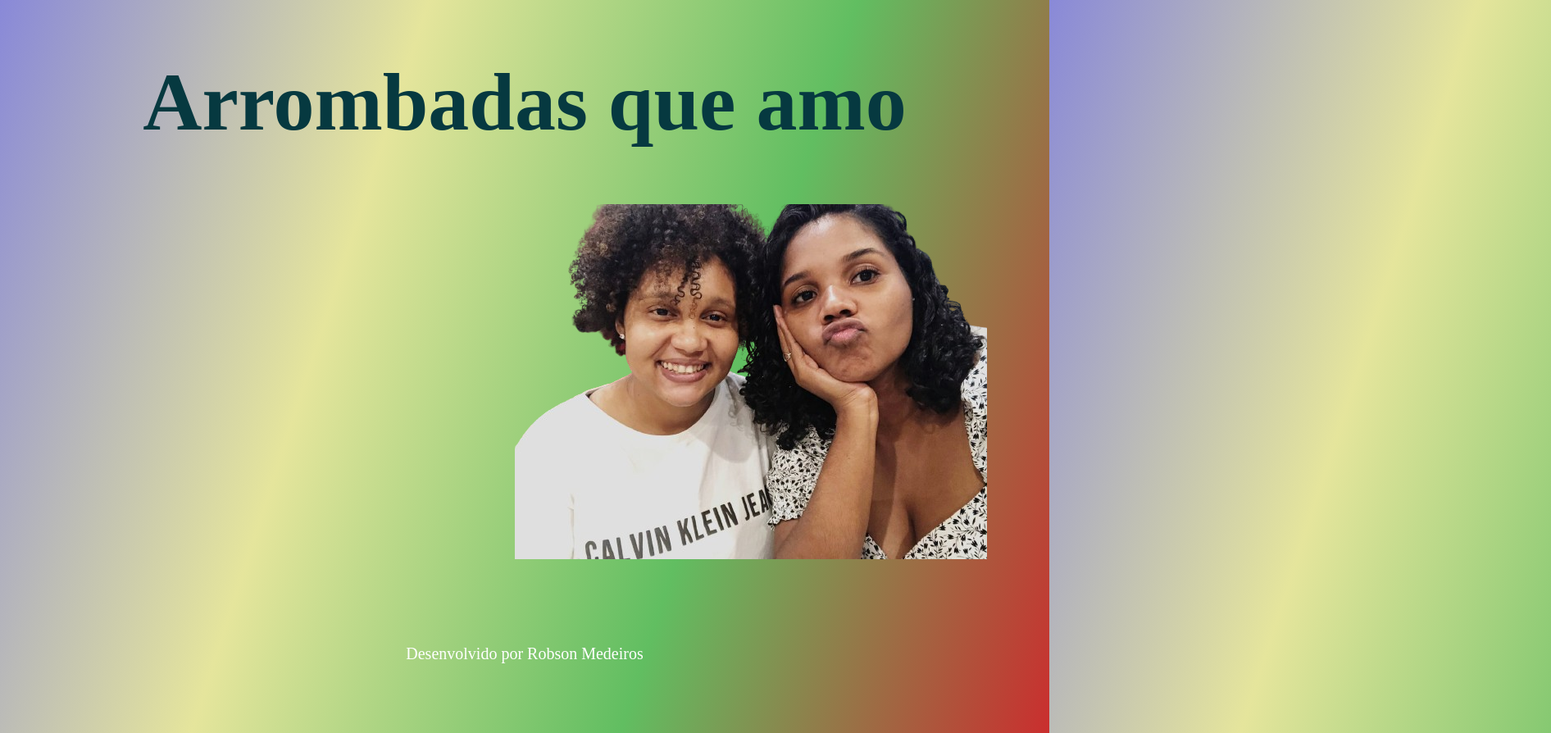
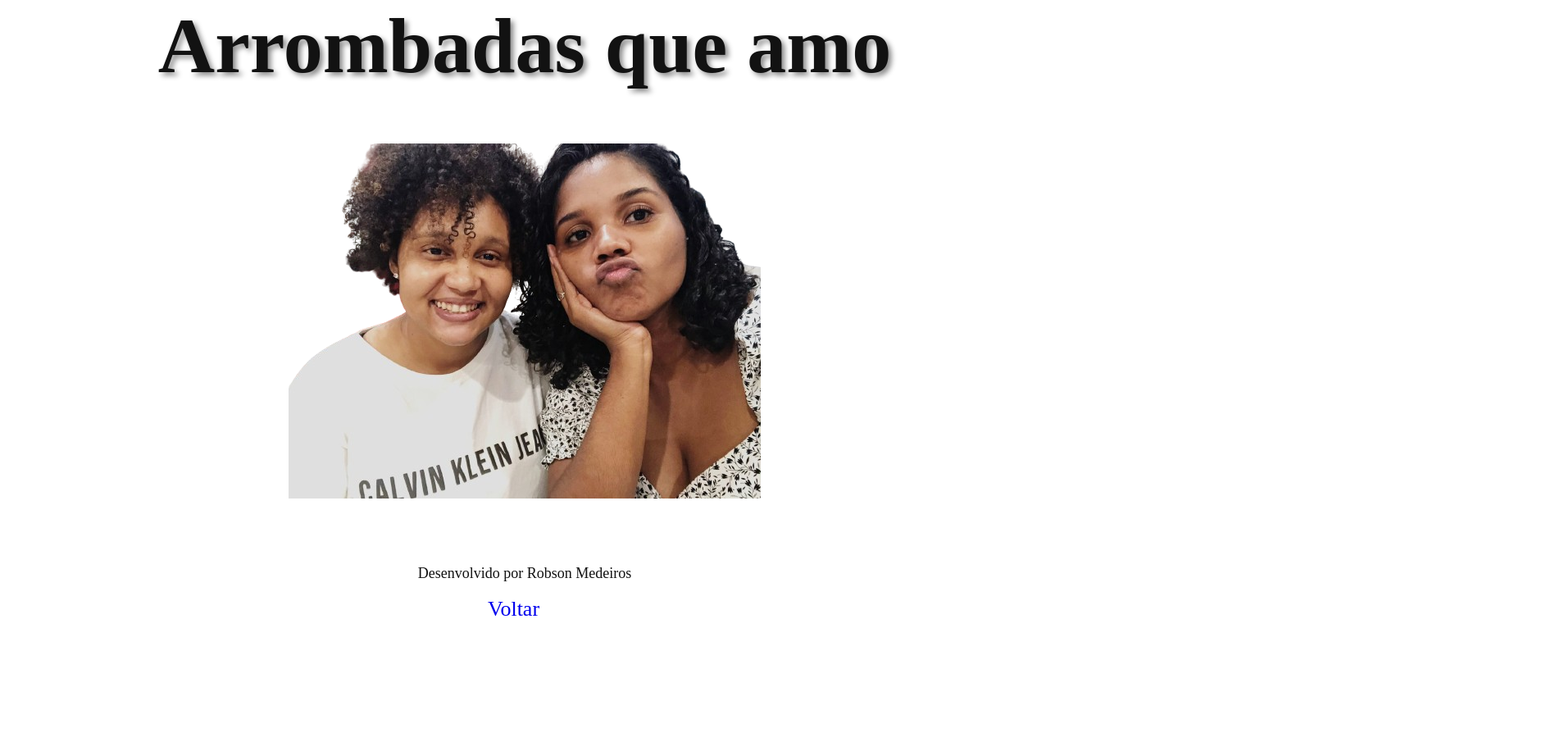
Before and after one commit to robsonmgomes/pedido-casamento, a plain HTML site: page main.html in a window 1280 px wide. Shown: the whole page at 82% size, 1892 px wide, since content can reach past the window. After the commit the page ends 800 px from the top, so only its background shows below. Drawn offline with Linux system fonts and the light colour scheme.

Commit message:
update code

```diff
--- a/main.html
+++ b/main.html
@@ -7,10 +7,12 @@
   <link rel="stylesheet" href="style.css">
 </head>
 <body>
-  <h1>Arrombadas que amo</h1>
+  <h1 class="main-title" >Arrombadas que amo</h1>
   <div class="main-container">
     <img src="bg-img.png" alt="">
   </div>
-  <footer>Desenvolvido por Robson Medeiros</footer>
+  <footer><p>Desenvolvido por Robson Medeiros</p>
+    <a href="index.html">Voltar</a>
+  </footer>
 </body>
 </html>
--- a/script.js
+++ b/script.js
@@ -1,7 +1,5 @@
 function sim() {
   alert("Você aceitou se casar comigo! TE AMO! :)");
-  // redireciona para um URL após clicar no SIM
-  //location.href = "https://cdn.drawception.com/images/panels/2017/3-19/be7269N5Tc-2.png";
   location.href = "main.html";
 }
 
--- a/style.css
+++ b/style.css
@@ -1,58 +1,77 @@
-
+body {
+  margin: 0;
+  padding: 0;
+  box-sizing: border-box;
+}
 .titulo {
   background: url(background-image.png);
   background-repeat: no-repeat;
-  background-size: 100%;
-  width: 100%;
-  height: 100%;
+  background-size: cover;
+  width: 100vw;
+  height: 100vh;
   position: fixed;
-  top: 0;
-  left: 0;
-  padding: 10px;
   text-align: center;
   color: #0f0c0b;
-  text-shadow: 2px 5px 5px #ffffff;
+  text-shadow: 2px 2px 5px #d9d8d8a6;
   font-family: sans-serif;
   font-size: 4rem;
 }
+
+
 
 .btn {
   background: black;
   font-size: 15px;
   color: white;
   text-align: center;
+  line-height: 40px;
   border: solid 1px;
-  padding: 20px;
   width: 80px;
-  height: 40px;
-  border-radius: 5px;
+  height: 80px;
+  border-radius: 50%;
+  cursor: pointer;
 
 }
 
-body {
-  background:  linear-gradient( -0.2turn, rgb(202, 46, 46), rgb(97, 190, 97), rgb(229, 229, 156), rgb(137, 137, 216) ); }
-
+.main-title {
+  margin: 0;
+  padding: 0px 10px ;
+  font-family: 'Poppins';
+  color: #121212;
+  font-size: 6em;
+  text-align: center;
+  text-shadow: 4px 4px 6px rgba(0, 0, 0, 0.456);
+}
 .main-container {
-  width: 100%;
-  height: 100%;
-  position: relative;
+  height: 70vh;
+  display: flex;
+  justify-content: center;
   align-items: center;
-  margin-left: 620px;
 }
 
-h1 {
-  color: #063940;
-  font-family: poppins;
-  font-size: 100px;
+footer {
+  display: block;
+
+  height: 50px;
+  color: #121212;
+}
+
+footer > p {
+  font-family: 'Poppins';
+  font-size: 18px;
   text-align: center;
 }
 
-footer {
-  height: 100px;
-  margin-top: 100px;
-  text-align: center;
-  font-family: poppins;
-  font-size: 20px;
-  color: #ffffff;
+footer > a {
+  display: block;
+  font-family: 'Poppins';
+  text-decoration: none;
+  font-size: 26px;
+  margin: auto;
+  width: 90px;
+}
 
+footer > a:hover {
+  text-decoration: underline;
+  color: black;
 }
```
